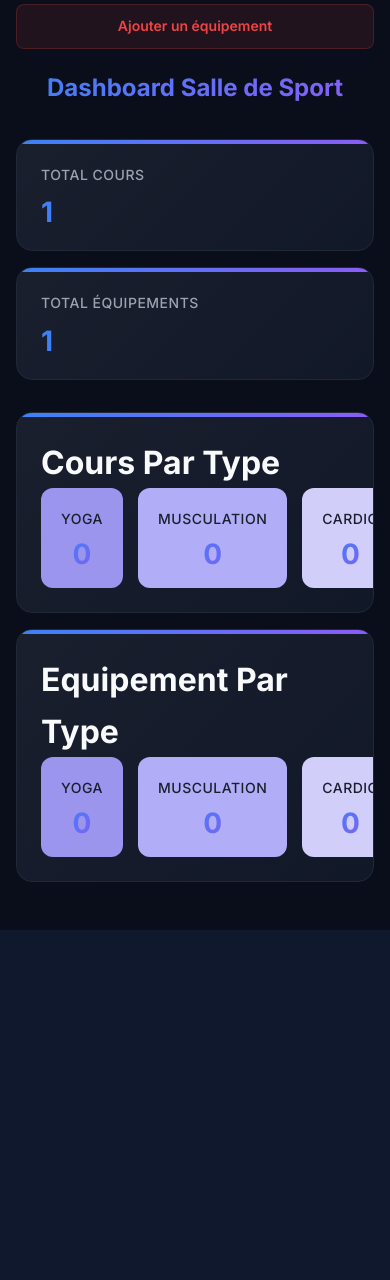
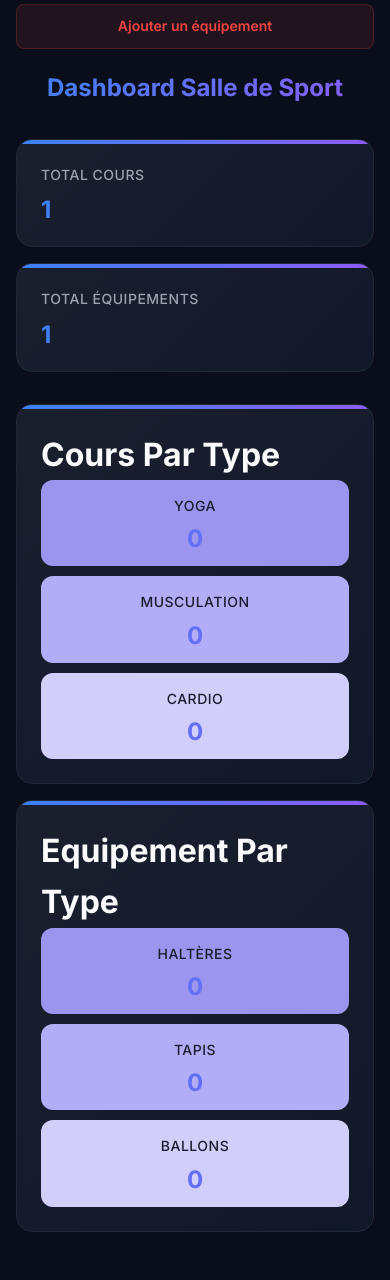
Before and after one commit to abdessamadelouarrag/Fit-Manager, a PHP site: page /?edit_id=1 in a window 390 px wide. Shown: the part 352-1632 px from the top of the page. Before the commit the page ends 1282 px from the top, so only its background shows below. Run offline with PHP 8.4, Linux system fonts and the light colour scheme; tables that the repository leaves empty hold one stand-in row (values such as "Sample post"); data that the repository does not hold is empty; a stand-in replaces the project's code that opens the database connection.

Commit message:
edit part mobile in design of cards types

```diff
--- a/index.php
+++ b/index.php
@@ -98,7 +98,7 @@ if (isset($_GET['edit_id'])) {
         $nb_max = $datacours['nombre_max_de_participants'];
     }
 }
-
+//part count type cours
 $totalYoga = "SELECT * FROM cours WHERE categorie = 'Yoga'";
 $resultotal = mysqli_query($conn, $totalYoga);
 $datayoga = mysqli_fetch_all($resultotal);
@@ -110,9 +110,21 @@ $datamusculation = mysqli_fetch_all($resultotalmus);
 $totalMusculation = "SELECT * FROM cours WHERE categorie = 'Cardio'";
 $resultotalcardio = mysqli_query($conn, $totalMusculation);
 $datacardio = mysqli_fetch_all($resultotalcardio);
+
+//count type equipement
+
+$totalHalteres = "SELECT * FROM equipement WHERE type = 'Haltères'";
+$resulthalt = mysqli_query($conn, $totalHalteres);
+$datahalteres = mysqli_fetch_all($resulthalt);
+
+$totaltapis = "SELECT * FROM equipement WHERE type = 'Tapis de course'";
+$resulttapis = mysqli_query($conn, $totaltapis);
+$datatapis = mysqli_fetch_all($resulttapis);
+
+$totalballon = "SELECT * FROM equipement WHERE type = 'Ballons'";
+$resultballon = mysqli_query($conn, $totalballon);
+$databallon = mysqli_fetch_all($resultballon);
 ?>
-
-
 <!DOCTYPE html>
 <html lang="fr">
 
@@ -180,16 +192,16 @@ $datacardio = mysqli_fetch_all($resultotalcardio);
                     <h1 class="title">Equipement Par Type</h1>
                     <div class="types-container">
                         <div class="type-box yoga">
-                            <h3 style="color: #1a1f2e">Yoga</h3>
-                            <div class="stat-number"><?= count($datahalteres) ?></div>
+                            <h3 style="color: #1a1f2e">Haltères</h3>
+                            <div class="stat-number"><?=count($datahalteres)?></div>
                         </div>
                         <div class="type-box musculation">
-                            <h3 style="color: #1a1f2e">Musculation</h3>
-                            <div class="stat-number"><?= count($datatapis) ?></div>
+                            <h3 style="color: #1a1f2e">Tapis</h3>
+                            <div class="stat-number"><?=count($datatapis)?></div>
                         </div>
                         <div class="type-box cardio">
-                            <h3 style="color: #1a1f2e">Cardio</h3>
-                            <div class="stat-number" style="color: #1a1f2e;"><?= count($databallons) ?></div>
+                            <h3 style="color: #1a1f2e">Ballons</h3>
+                            <div class="stat-number"><?=count($databallon)?></div>
                         </div>
                     </div>
                 </div>
@@ -227,7 +239,12 @@ $datacardio = mysqli_fetch_all($resultotalcardio);
             <form action="" method="POST">
                 <input type="hidden" name="form" value="equipement">
                 <input type="text" name="nom_equipement" placeholder="Nom de l'équipement" required>
-                <input type="text" name="type_equipement" placeholder="Type (ex : Haltères)" required>
+                <select type="text" name="type_equipement" required>
+                    <option value="">--Type--</option>
+                        <option>Haltères</option>
+                        <option>Tapis de course</option>
+                        <option>Ballons</option>
+                </select>
                 <div class="two-grid">
                     <input type="number" name="quantite_equipement" placeholder="Quantité" required>
                     <select name="etat_equipement" required>
--- a/styles/style.css
+++ b/styles/style.css
@@ -586,15 +586,34 @@ button:active {
     color: #1a1f2e;
 }
 
-/* Colors per type */
+/* Colors */
 .yoga {
-    background: #9b95ee;   /* mint green */
+    background: #9b95ee;
 }
 
 .musculation {
-    background: #b2adf7;   /* orange */
+    background: #b2adf7;
 }
 
 .cardio {
-    background: #d1cefa;   /* red/pink */
+    background: #d1cefa;
 }
+
+/* ------------------------- */
+/* 📱 MOBILE RESPONSIVE */
+/* ------------------------- */
+@media (max-width: 600px) {
+    .types-container {
+        flex-direction: column;
+        gap: 10px;
+    }
+
+    .type-box {
+        width: 100%;
+        padding: 15px;
+    }
+
+    .stat-number {
+        font-size: 24px;
+    }
+}
```
